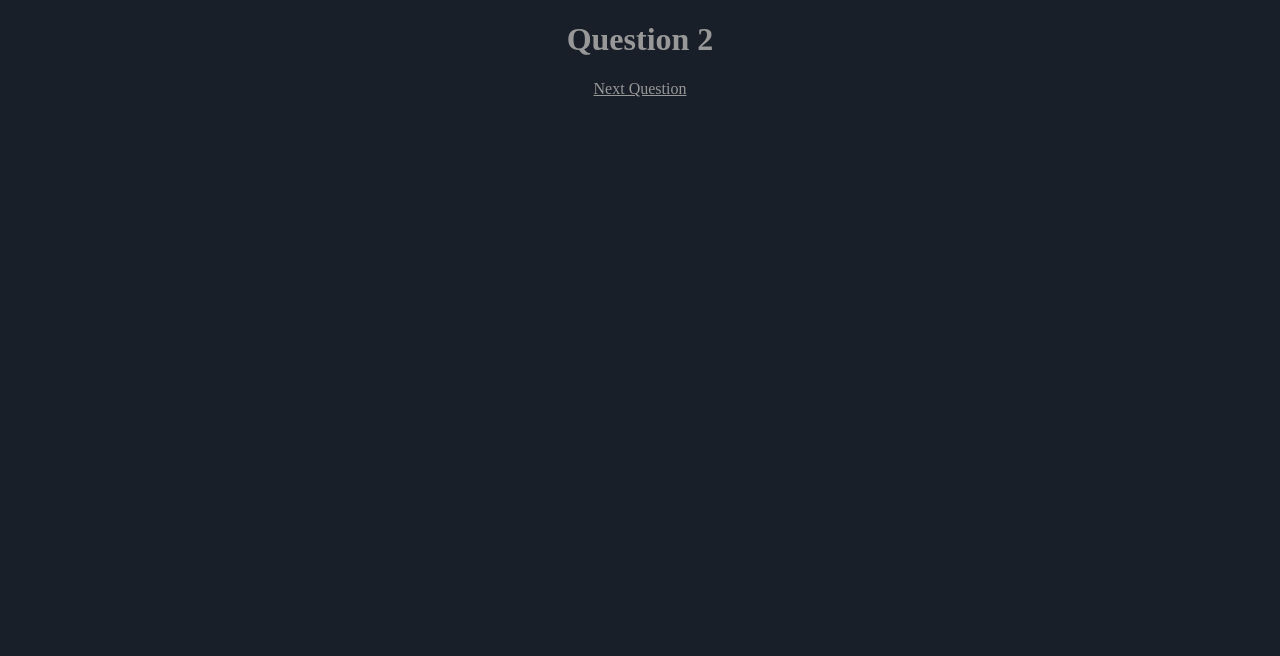
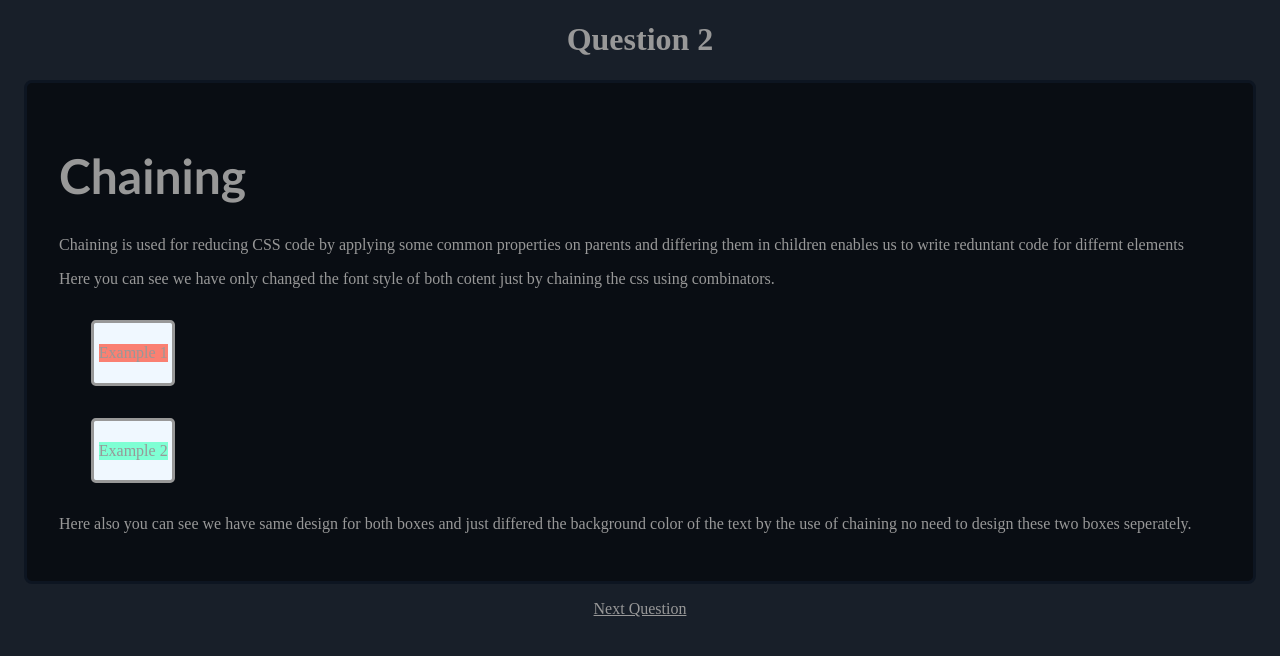
Before and after one commit to gem-tarunAg/HTML_CSS_Assignment_2, a plain HTML site: page index_2.html in a window 1280 px wide. Drawn offline with Linux system fonts and the light colour scheme.

Commit message:
Compeleted Assignment

```diff
--- a/index_2.css
+++ b/index_2.css
@@ -8,3 +8,40 @@ a{
     justify-content: center;
     color: #989898;
 }
+
+#box{
+    border : 0.2rem solid #0d1521;
+    border-radius: 0.5rem;
+    background-color: #090d13;
+    margin: 1rem;
+    padding: 2rem;
+}
+
+
+#box .heading{
+    font-family: 'Calibri';
+    font-size: 3rem;
+}
+
+#box .content{
+    font-family: 'Franklin Gothic';
+    font-size: 1rem;
+}
+
+#box .boxes{
+    border: 0.2rem solid #989898;
+    border-radius: 0.3rem;
+    width: fit-content;
+    padding: 0.3rem;
+    background-color: aliceblue;
+    margin: 2rem;
+}
+
+#box .boxes #p1{
+    background-color: salmon;
+
+}
+
+#box .boxes #p2{
+    background-color: aquamarine;
+}
--- a/index_2.html
+++ b/index_2.html
@@ -1,12 +1,24 @@
 <!DOCTYPE html>
 <html>
     <head>
-        <title>CSS chaininhg</title>
+        <title>CSS chaining</title>
         <link rel="stylesheet" href="index_2.css">
     </head>
     <body>
         <h1 align="center">Question 2</h1>
+        <div id="box">
+            <h1 class="heading">Chaining</h1>
+            <p class="content">Chaining is used for reducing CSS code by applying some common properties on parents and differing them in children enables us to write reduntant code for differnt elements</p>
 
+            <p> Here you can see we have only changed the font style of both cotent just by chaining the css using combinators.<p>
+            <div  class="boxes">
+                <p id="p1">Example 1</p>
+            </div>
+            <div  class="boxes">
+                <p id="p2">Example 2</p>
+            </div>
+            <p>Here also you can see we have same design for both boxes and just differed the background color of the text by the use of chaining no need to design these two boxes seperately. </p>
+        </div>
         <div>
             <a href="index_3.html">Next Question</a>
         </div>
--- a/index_4.css
+++ b/index_4.css
@@ -3,17 +3,45 @@ body{
     color: #989898;
 }
 
-#t1{
+.box{
     border : 0.2rem solid #0d1521;
     border-radius: 0.5rem;
     background-color: #090d13;
-    width: 100px;
-    height: 100px;
-    transition: width 2s height 4s;
+    width: 6rem;
+    height: 6rem;
+    text-align: center;
+    margin: 1rem;
+}
+p{
+    display: flex;
+    justify-content: center;
+}
+
+#t1{
+    transition: width 2s, height 2s;
     transition-timing-function: linear;
 }
 
 #t1:hover{
-    width: 400px;
-    height: 400px;
+    width: 10rem;
+    height: 10rem;
 }
+
+
+
+#t2{
+    transition: width 4s linear 1s;
+}
+#t2:hover{
+    width: 12rem;
+}
+
+#t3{
+    transition: width 2s, height 4s, transform 3s;
+}
+
+#t3:hover{
+    width: 10rem;
+    height: 10rem;
+    transform: rotate(180deg);
+}
```
Also changed, not shown: index_4.html (+9 -1 lines).
